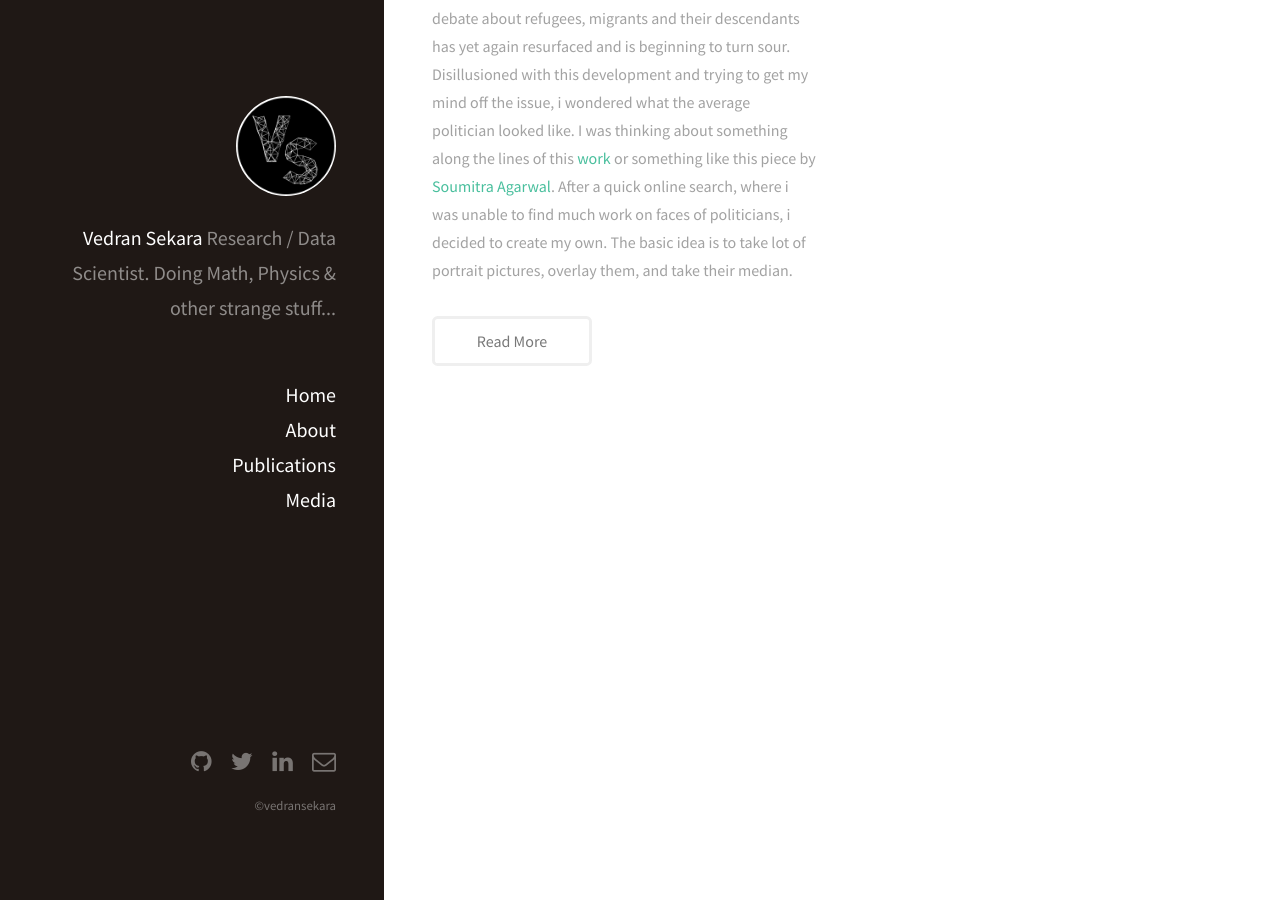
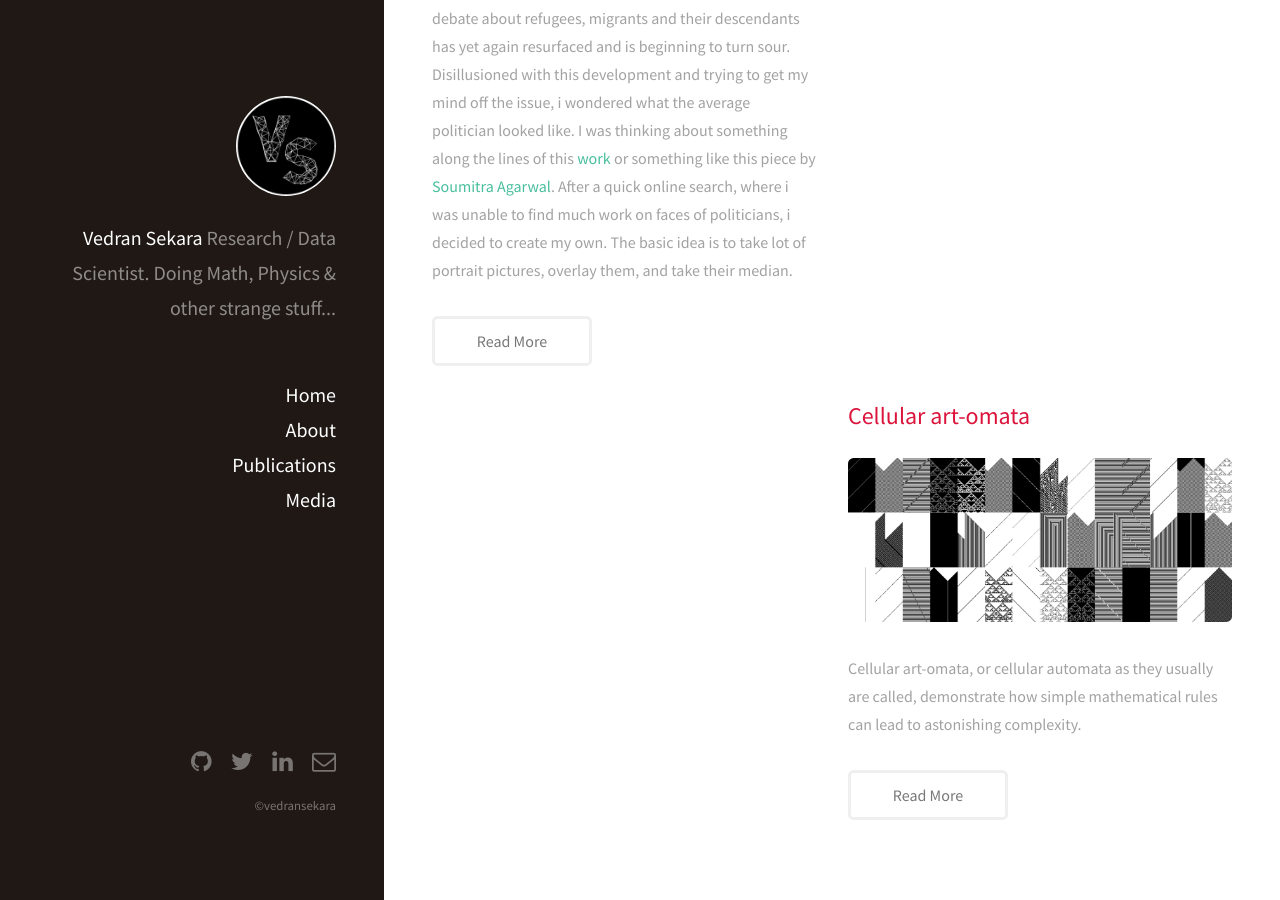
Before and after one commit to vedransekara/vedransekara.github.io, a Jekyll site: the page built from _posts/2018-12-30-best_papers.md, in a window 1280 px wide and 900 px high, scrolled down 5091 px. Built offline with Jekyll 4.4.1, drawn with Linux system fonts in a browser that asks for light colours; some of the changed lines change nothing that is shown.

Commit message:
cellular-automata post

```diff
--- a/_posts/2018-12-30-best_papers.md
+++ b/_posts/2018-12-30-best_papers.md
@@ -3,7 +3,6 @@ layout: post
 title: My favourite papers of 2018
 ---
 <img src="/images/2018/2018-9.png" class="fit image">
-
 2018 has been a really exciting year, scientifically speaking a lot of new interesting studies have been published this year (so many that I have had a hard time keeping up with my to-read-list), and personally it has been a fruitful year where I was lucky to publish in [PNAS](https://www.pnas.org/content/115/50/12603.short) and [Nature Human Behaviour](https://www.nature.com/articles/s41562-018-0364-x).
 Here i have included my favorite scientific papers of 2018.
 
--- /dev/null
+++ b/_posts/2019-03-09-cellular_automata.md
@@ -0,0 +1,26 @@
+---
+layout: post
+title: Cellular art-omata
+---
+<img src="/images/2019/cellular_automata.png" class="fit image">
+Cellular art-omata, or cellular automata as they usually are called, demonstrate how simple mathematical rules can lead to astonishing complexity.
+
+A automaton is a collections of cells on a grid of a specific dimension and shape, where each cells is assigned or 'colored' into a finite number of states, usually two.
+The automaton then evolves through a number of discrete time steps according to a set of fixed rules based on the states of neighboring cells.
+A simple rule could be that if your right neighbor is colored, then you will copy its color. However, rules can be more complicated, fore more details read [here](http://mathworld.wolfram.com/ElementaryCellularAutomaton.html).
+Cellular automata can and have been used to simulate a variety of real-world systems, including biological and chemical ones.
+Here I'm using them to generate cool-looking art.
+
+The top figure shows the dynamics of multiple automata merged together into a 3x14 grid. This uses the classical two state dynamics where each cell can only assume one of 2 states, 0 - white, or 1 - black.
+
+### Adding some color
+
+<center><img src="/images/2019/magma_automata.png" class="fit image"></center>
+
+We can also do something else, we can add color. This can be done i a lot of ways, the simplest is to add a simple gradient to the automata. I.e the state of a cell is still contingent one the state of its neighbors and some pre-defined rules, we just choose to offset the states with a constant that increases according to distance from the top row.
+
+### Adding some movement
+
+<center><img src="/images/2019/dynamics.gif" class="fit image" style="width:300px"></center>
+
+We can also let the dynamics run over a longer timespan and capture snapshots as it changes, merging these into a gif <img src="/images/2019/winking-face.png" width="20">
```
Also changed, not shown: images/2019/cellular_automata.png (added), images/2019/large_automata.png (added), images/2019/magma_automata.png (added), images/2019/winking-face.png (added), 1 other file.
